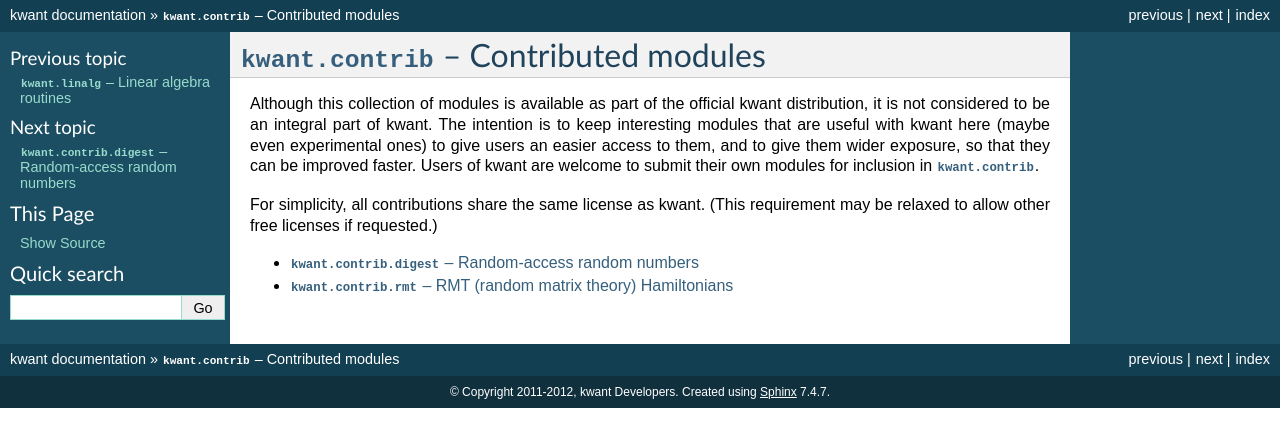
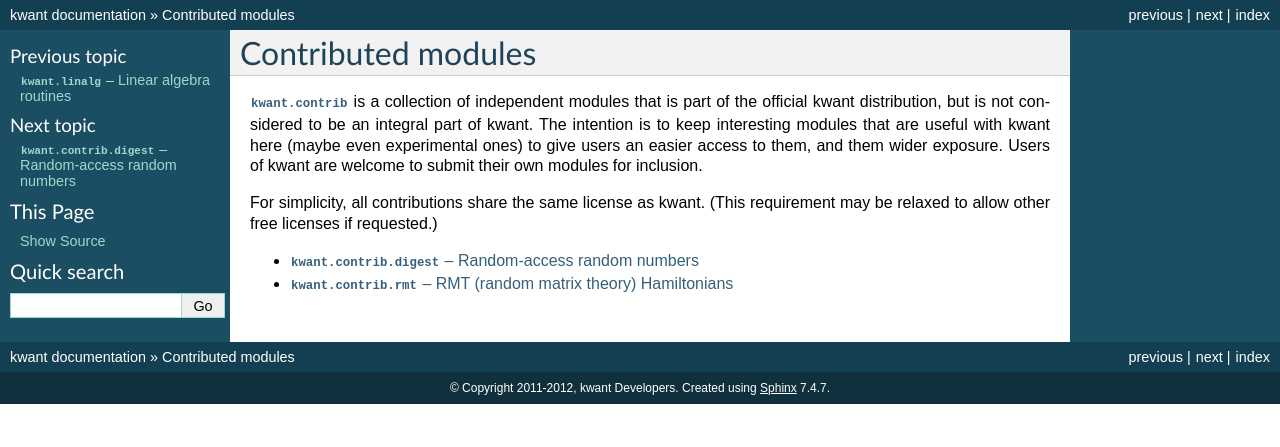
Before and after one commit to kwant-project/kwant, a Sphinx documentation site: the page built from doc/source/contrib/index.rst, in a window 1280 px wide. Shown: the top 447 px of the page. Built offline with Sphinx 7.4.7, drawn with Linux system fonts in a browser that asks for light colours; formulas are drawn with MathJax 3; pages that are not in the unit, such as notebooks, are missing from menus; the version number could not be read and is left out.

Commit message:
remove kwant.contrib from title, minor text changes

```diff
--- a/doc/source/contrib/index.rst
+++ b/doc/source/contrib/index.rst
@@ -1,14 +1,14 @@
-:mod:`kwant.contrib` -- Contributed modules
-===========================================
+Contributed modules
+===================
 
 .. module:: kwant.contrib
 
-Although this collection of modules is available as part of the official kwant
-distribution, it is not considered to be an integral part of kwant.  The
-intention is to keep interesting modules that are useful with kwant here (maybe
-even experimental ones) to give users an easier access to them, and to give them
-wider exposure, so that they can be improved faster.  Users of kwant are welcome
-to submit their own modules for inclusion in :mod:`kwant.contrib`.
+:mod:`kwant.contrib` is a collection of independent modules that is part of the
+official kwant distribution, but is not considered to be an integral part of
+kwant.  The intention is to keep interesting modules that are useful with kwant
+here (maybe even experimental ones) to give users an easier access to them, and
+them wider exposure.  Users of kwant are welcome to submit their own modules for
+inclusion.
 
 For simplicity, all contributions share the same license as kwant.  (This
 requirement may be relaxed to allow other free licenses if requested.)
```
